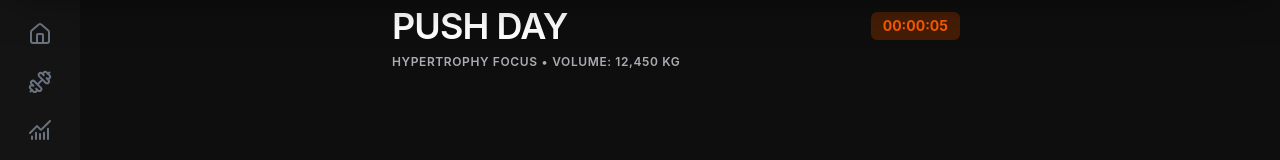
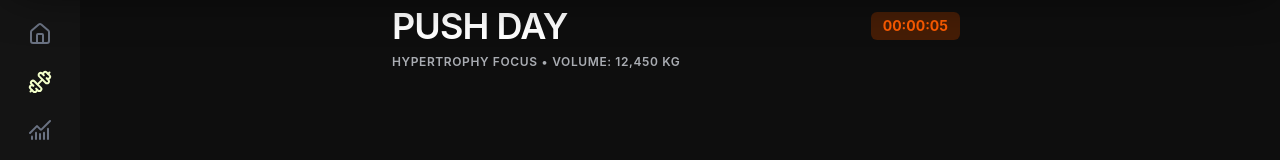
Before and after one commit to LuisAguiarGIT/myFitness, a Next.js app: page /WorkoutLog in a window 1280 px wide. Shown: the part 124-284 px from the top of the page. Built offline with nearby package versions, Linux system fonts and the light colour scheme.

Commit message:
Navigation icon logic

```diff
--- a/src/components/NavIcon.tsx
+++ b/src/components/NavIcon.tsx
@@ -4,12 +4,15 @@ import type { LucideIcon } from 'lucide-react';
 interface INavIconProps {
   icon: LucideIcon;
   route: string;
+  path: string;
 }
 
-export default function NavIcon({ icon: Icon, route }: INavIconProps) {
+export default function NavIcon({ icon: Icon, route, path }: INavIconProps) {
   return (
     <Link href={route}>
-      <Icon className="w-6 h-6 stroke-gray-500 mt-6" />
+      <Icon
+        className={`w-6 h-6 ${route === path ? 'stroke-[#f3ffca]' : 'stroke-gray-500'} mt-6`}
+      />
     </Link>
   );
 }
--- a/src/components/SideNav.tsx
+++ b/src/components/SideNav.tsx
@@ -1,13 +1,16 @@
+'use client';
 import NavIcon from '../components/NavIcon';
+import { usePathname } from 'next/navigation';
 import { House, Dumbbell, ChartNoAxesCombined, Award } from 'lucide-react';
 
 export default function SideNav() {
+  const currentPath = usePathname();
   return (
     <nav className="p-4 bg-[#141414] h-screen w-20 flex flex-col items-center justify-start pt-6">
-      <NavIcon icon={House} route="/"></NavIcon>
-      <NavIcon icon={Dumbbell} route="/WorkoutLog"></NavIcon>
-      <NavIcon icon={ChartNoAxesCombined} route="/"></NavIcon>
-      <NavIcon icon={Award} route="/"></NavIcon>
+      <NavIcon icon={House} route="/" path={currentPath} />
+      <NavIcon icon={Dumbbell} route="/WorkoutLog" path={currentPath} />
+      <NavIcon icon={ChartNoAxesCombined} route="/" path={currentPath} />
+      <NavIcon icon={Award} route="/" path={currentPath} />
     </nav>
   );
 }
```
